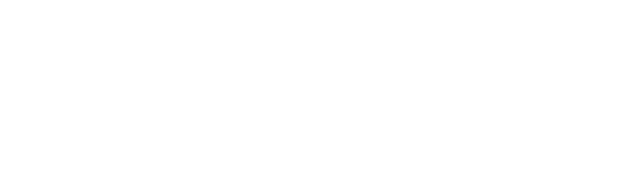
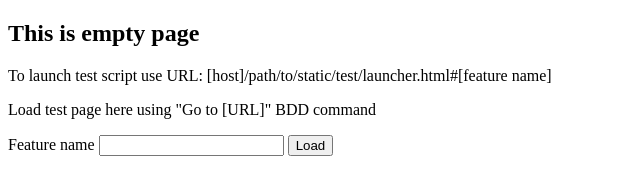
Before and after one commit to kkott00/ecballium, a plain HTML site: page launcher.html in a window 1280 px wide. Shown: the whole page, without its empty margins (0-640 px from the left). Drawn offline with nearby package versions, Linux system fonts and the light colour scheme.

Commit message:
load library

```diff
--- a/launcher.html
+++ b/launcher.html
@@ -19,12 +19,21 @@
         //if (hash!="")
         //  $('code').load(hash+'.feature')
         //code=$.get(hash+'.feature')
-        open('ecballium.html#'+hash,'AUT', "width=800,height=768,top=0,left=800" );
+        if (hash.length != 0)
+          open('ecballium.html#'+hash,'AUT', "width=800,height=768,top=0,left=800" );
+        $('button.load_feature').on('click',function(){
+          open('ecballium.html#'+$('#feature_name').val(),'AUT', "width=800,height=768,top=0,left=800" );
+        })
 
       })
     </script>
   </head>
   <body>
-
+   <h2>This is empty page</h2>
+   <p>To launch test script use URL: [host]/path/to/static/test/launcher.html#[feature name]</p>
+   <p>Load test page here using "Go to [URL]" BDD command</p>
+   <label for="feature_name">Feature name</label>
+   <input type="text" id="feature_name"/>
+   <button class="load_feature">Load</button>
   </body>
 </html>
```
Also changed, not shown: 2 other files.
